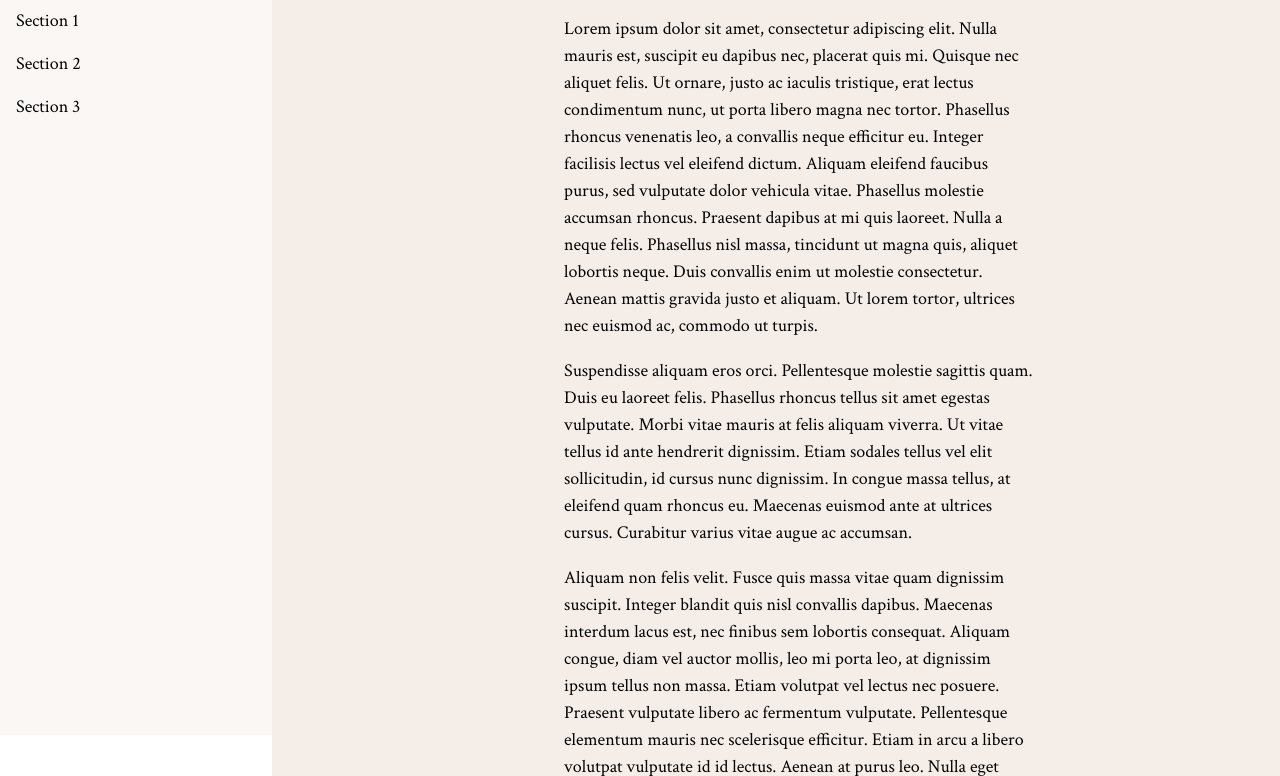
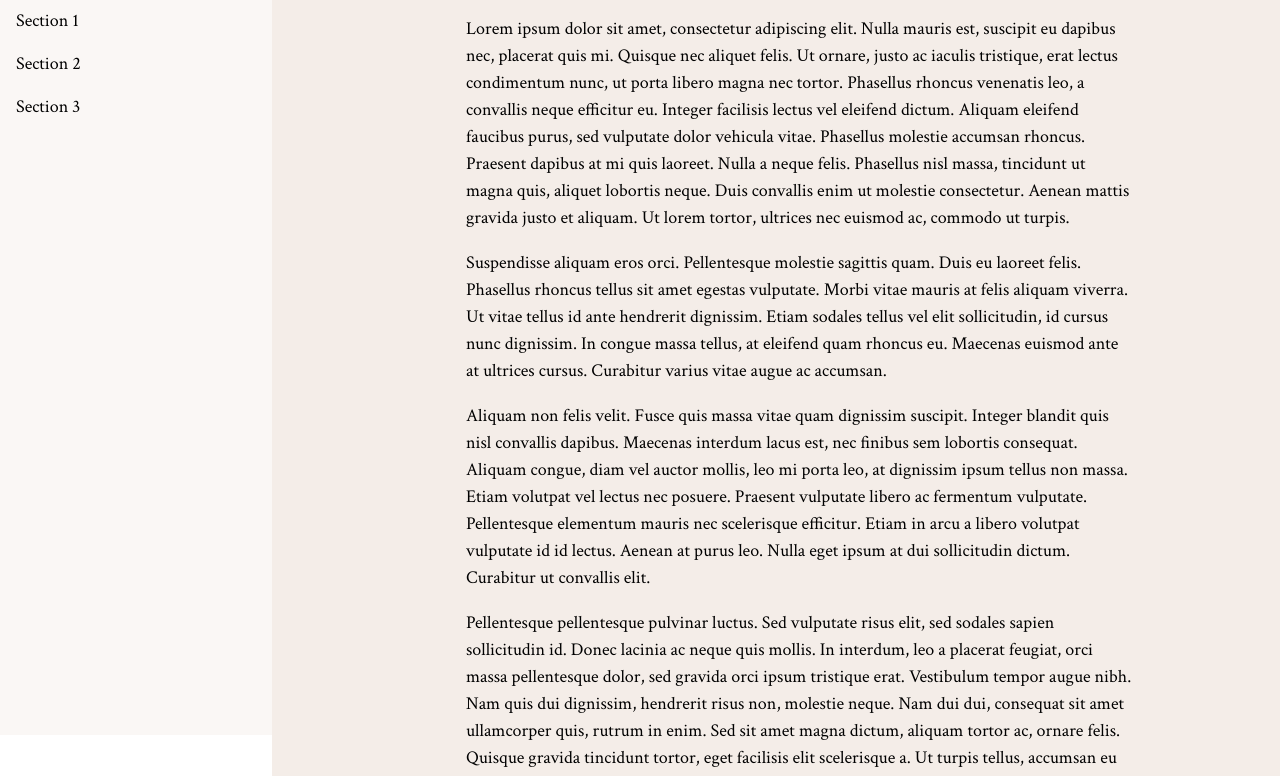
Before and after one commit to Laima-Mazeikyte/Jurgis-Kuliesius-rQTL, a website: page index.html in a window 1280 px wide. Shown: the part 65-841 px from the top of the page. Drawn offline with Linux system fonts and the light colour scheme.

Commit message:
Style changes

```diff
--- a/styles.css
+++ b/styles.css
@@ -298,14 +298,13 @@ main {
   padding: var(--content-top-padding) var(--page-gap) var(--page-gap);
 }
 
-/* Desktop: content centered, fixed width (unchanged when sidebar opens/closes) */
+/* Desktop: main content stays 700px until container is too small, then it resizes */
 @media (min-width: 769px) {
   main {
-    /* Half of content area when sidebar is open (17rem) – stays same when sidebar collapsed */
-    max-width: calc((100vw - 17rem) * 0.5);
+    width: 700px;
+    max-width: 100%;
     margin-left: auto;
     margin-right: auto;
-    width: 100%;
   }
 }
 
```
